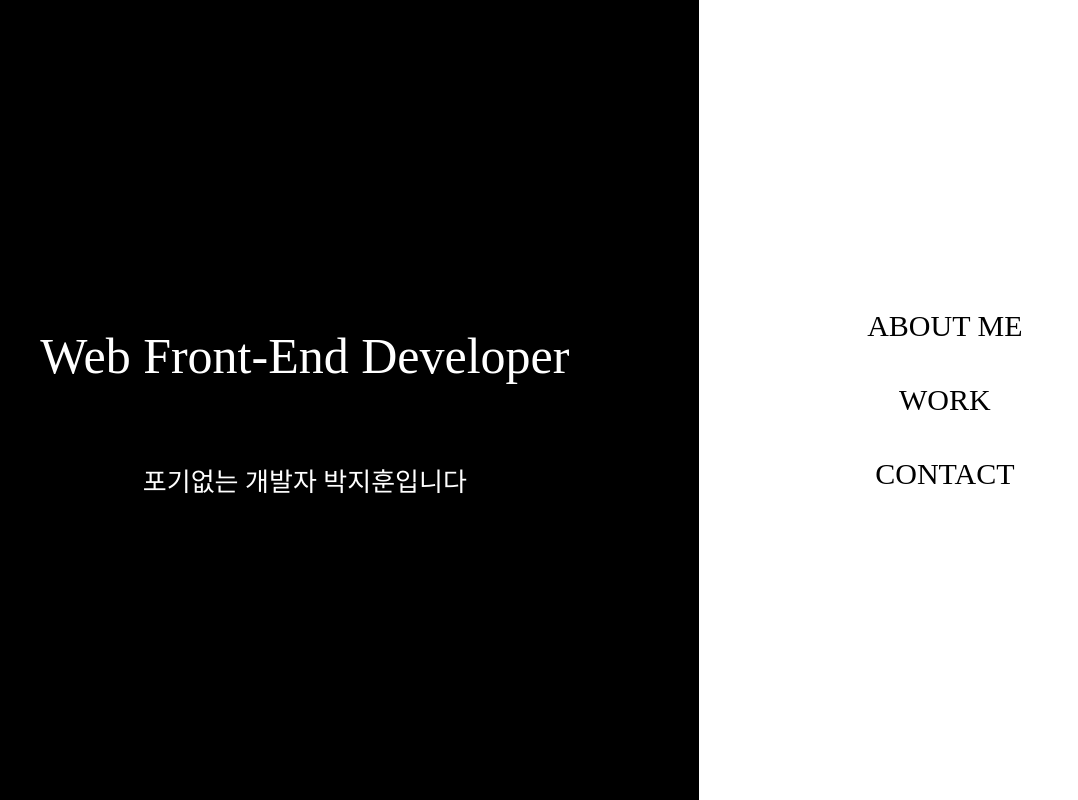
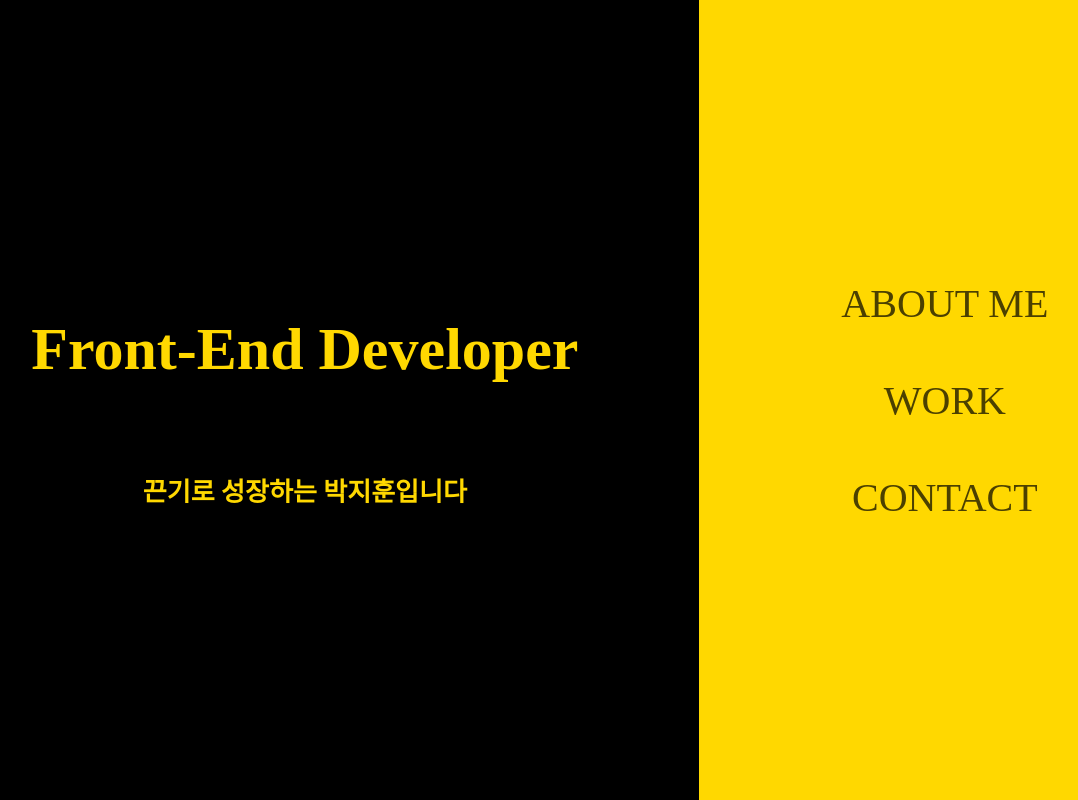
Before and after one commit to bbagbbagn2/PJH-Portfolio, a React (Create React App) app in the folder client/: page / in a window 1280 px wide. Shown: the whole page, without its empty margins (89-1167 px from the left). Built offline with nearby package versions, Linux system fonts and the light colour scheme.

Commit message:
MainPage 완료

```diff
--- a/client/src/MainPage.js
+++ b/client/src/MainPage.js
@@ -8,8 +8,8 @@ export default function Main(){
         <MainPage>
             <ProfileContainer>
                 <MessageWrapper>
-                    <ProfileTitle>Web Front-End Developer</ProfileTitle>
-                    <ProfileMessage>포기없는 개발자 박지훈입니다</ProfileMessage>
+                    <ProfileTitle>Front-End Developer </ProfileTitle>
+                    <ProfileMessage>끈기로 성장하는 박지훈입니다</ProfileMessage>
                 </MessageWrapper>
             </ProfileContainer>
             <DetailContainer>
@@ -45,9 +45,53 @@ const ProfileContainer = styled.div`
 const MessageWrapper = styled(ProfileContainer)`
 `;
 
-const ProfileTitle = styled.p`
-    color: white;
-    font-size: 50px;
+const ProfileTitle = styled.h1`
+    font-size:60px;
+    font-weight:bold;
+    text-align:center;
+    color:#ffd800;
+    letter-spacing: 0;
+    transition:1s;
+    -webkit-transition:1s;
+    -ms-transition:1s;
+    position: relative;
+    padding: 15px;
+
+    display: grid;
+    place-items: center;
+    place-content: center;
+
+
+    &:before, &:after{
+        content:"";
+        position: absolute;
+        height: 7px;
+        width: 0px;
+        background:#ffd800;
+        transition:300ms;
+        -webkit-transition:1s;
+        -ms-transition:1s;
+        opacity:0.3;
+        left:50%;
+    }
+
+    &:before{
+        bottom: 0;
+    }
+
+    &:after{
+        top: 0;
+    }
+
+    &:hover{
+        letter-spacing: 10px;
+    }
+
+    &:hover:before, &:hover:after{
+        width: 98%;
+        opacity: 1;
+        left: 0;
+    }
 `;
 
 const ProfileMessage = styled(ProfileTitle)`
@@ -55,19 +99,52 @@ const ProfileMessage = styled(ProfileTitle)`
 `;
 
 const DetailContainer = styled(ProfileContainer)`
-    background: white;
+    background: #ffd800;
 `;
 
 const DetailWrapper = styled(DetailContainer)`
 `;
 
 const DetailMessage = styled(Link)`
-padding: 20px;
+padding: 25px;
+opacity: .7;
+color: black;
+font-size: 40px;
+transition-duration: 0.5s;
+position: relative;
 
-color: black;
-font-size: 30px;
-transition-duration: 0.5s;
+display: grid;
+place-items: center;
+place-content: center;
+
+
+&:before, &:after{
+    content:"";
+    position: absolute;
+    height: 3px;
+    width: 0px;
+    background:black;
+    transition:0.2s;
+    -webkit-transition:1s;
+    -ms-transition:1s;
+    opacity:0.3;
+    left:0;
+
+    display: grid;
+place-items: center;
+place-content: center;
+
+}
+&:before{
+    bottom: 0;
+}
 &:hover{
-    color: orange;
+    opacity: 1;
 }
+&:hover:after{
+    width: 98%;
+    opacity: 1;
+    left: 0;
+}
+
 `;
--- a/client/src/ProfilePage.js
+++ b/client/src/ProfilePage.js
@@ -10,12 +10,13 @@ export default function Profile() {
         let vh = window.innerHeight * 0.01;
 
         document.documentElement.style.setProperty('--vh', `${vh}px`);
-      }
+    }
+    setScreenSize();
 
-      setScreenSize();
+
     return (<>
         <Header>
-            <HeaderMessage to='/'>HOME</HeaderMessage>
+            <HeaderMessage to='/' className="active">HOME</HeaderMessage>
             <HeaderMessage to='/about'>ABOUT</HeaderMessage>
             <HeaderMessage to='/work'>WORK</HeaderMessage>
             <HeaderMessage to='#'>CONTACT</HeaderMessage>
@@ -32,7 +33,7 @@ export default function Profile() {
             </LeftContainer>
             <RightContainer>
             <IntroduceContainer>
-                    <h1>Front-End Developer 박지훈입니다</h1>
+                    <h1>FrontEnd Developer</h1>
                     <h3>• 맡은 바는 끝까지 하는 끈기를 가지고 있습니다.</h3>
                     <h3>• 결과보다는 원리를 더 알고자 하는 편입니다.</h3>
                     <h3>• 리팩토링을 통해 더 효율적인 개발을 하고자 합니다.</h3>
@@ -43,14 +44,41 @@ export default function Profile() {
         </ProfilePage>
     </>)
 }
+const Typing = styled.h1`
+    font-size: 20px;
+    min-width: 11px;
+    white-space: nowrap;
+    margin: 0;
+    color: transparent;
+    transform: translate(-50%, -50%);
+
+    &:before{
+        content: "FrontEnd Developer";
+        position: absolute;
+        width: 100%;
+        height: 100%;
+        color: black;
+        overflow: hidden;
+        border-right: 1px solid black;
+        animation: typing 5s steps(31) infinite;
+    }
+
+    @keyframes typing{
+        0% {
+          width: 0%;
+        }
+        50% {
+          width: 100%;
+        }
+        100% {
+          width: 0%;
+        }
+`;
 const ChannelContainer = styled.div`
     display: grid;
     grid-template-columns: repeat(2,40px);
 `
-const ChannelWrapper = styled.div`
-    cursor: pointer;
-    padding: 10px;
-`
+
 const Header = styled.div`
     position: fixed;
     left: 0;
@@ -63,21 +91,24 @@ const Header = styled.div`
     place-items: center;
     place-content: center;
 
-    background: #042940;
+    background: #1A1E23;
     font-size: 16px;
     color: white;
     z-index: 999;
 `;
 
 const HeaderMessage = styled(Link)`
-    color: white;
-    transition-duration: 0.5s;
+    transition: 0.5s ease;
+    opacity: .4;
+    color: #fff;
+    text-transform: uppercase;
+    display: block;
+    letter-spacing: .2em;
+    font-size: 14px;
+
     &:hover{
-        color: orange;
+        opacity: .7;
     }
-`;
-const Sub = styled.h2`
-    color: Orange;
 `;
 
 const ProfilePage = styled.div`
@@ -116,9 +147,6 @@ const ProfileContainer = styled.div`
     place-items: center;
     place-content: center;
 `
-const NumberWrapper = styled.div`
-    displat: grid;
-`
 
 const Photo = styled.img`
     position: absolute;
```
